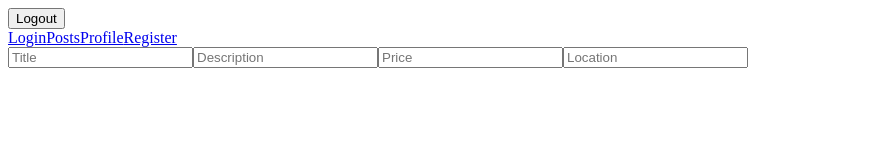
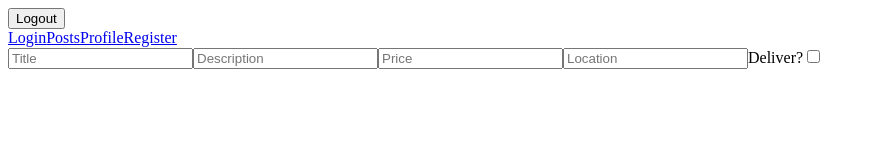
Before and after one commit to dylankammerlohr/strangers_things, a React (Create React App) app: page /posts/add in a window 1280 px wide. Shown: the top 160 px of the page, without its empty margins (0-875 px from the left). Built offline with nearby package versions, Linux system fonts and the light colour scheme; no server answers.

Commit message:
commit check

```diff
--- a/public/style.css
+++ b/public/style.css
@@ -0,0 +1,5 @@
+#postForm{
+    display: flex;
+    flex-direction:column;
+
+}
--- a/src/components/PostForm.js
+++ b/src/components/PostForm.js
@@ -1,16 +1,24 @@
-import React from 'react'
+import React from "react";
 
 const PostForm = () => {
 
-    return(
-        <form>
-            <input id='title' placeholder='Title'/>
-            <input id='title' placeholder='Description'/>
-            <input id='title' placeholder='Price'/>
-            <input id='title' placeholder='Location'/>
-        </form>
-    )
-}
+    const [checked, setChecked] = React.useState(false)
 
+    const handleChange = () => {
+        setChecked(!checked)
+    }
+  return (
+    <form id='postForm'>
+      <input id="title" placeholder="Title" />
+      <input id="description" placeholder="Description" />
+      <input id="price" placeholder="Price" />
+      <input id="location" placeholder="Location" />
+      <label>
+        Deliver?
+        <input id="deliver" type="checkbox" checked={checked} onChange={handleChange} placeholder="Deliver" />
+      </label>
+    </form>
+  );
+};
 
-export default PostForm
+export default PostForm;
--- a/src/components/Posts.js
+++ b/src/components/Posts.js
@@ -4,9 +4,10 @@ import {Navigate} from 'react-router-dom'
 const UserPost = ({allPosts}) => {
    console.log(allPosts, 'all posts in post comp')
 
-   const createPostPage = () => {
-    <Navigate to='/posts/add' replace={true}/>
-   }
+//    const createPostPage = (event) => {
+//     event.preventDefault()
+//     <Navigate to='/posts/add' replace={true}/>
+//    }
 
     return(
 
```
